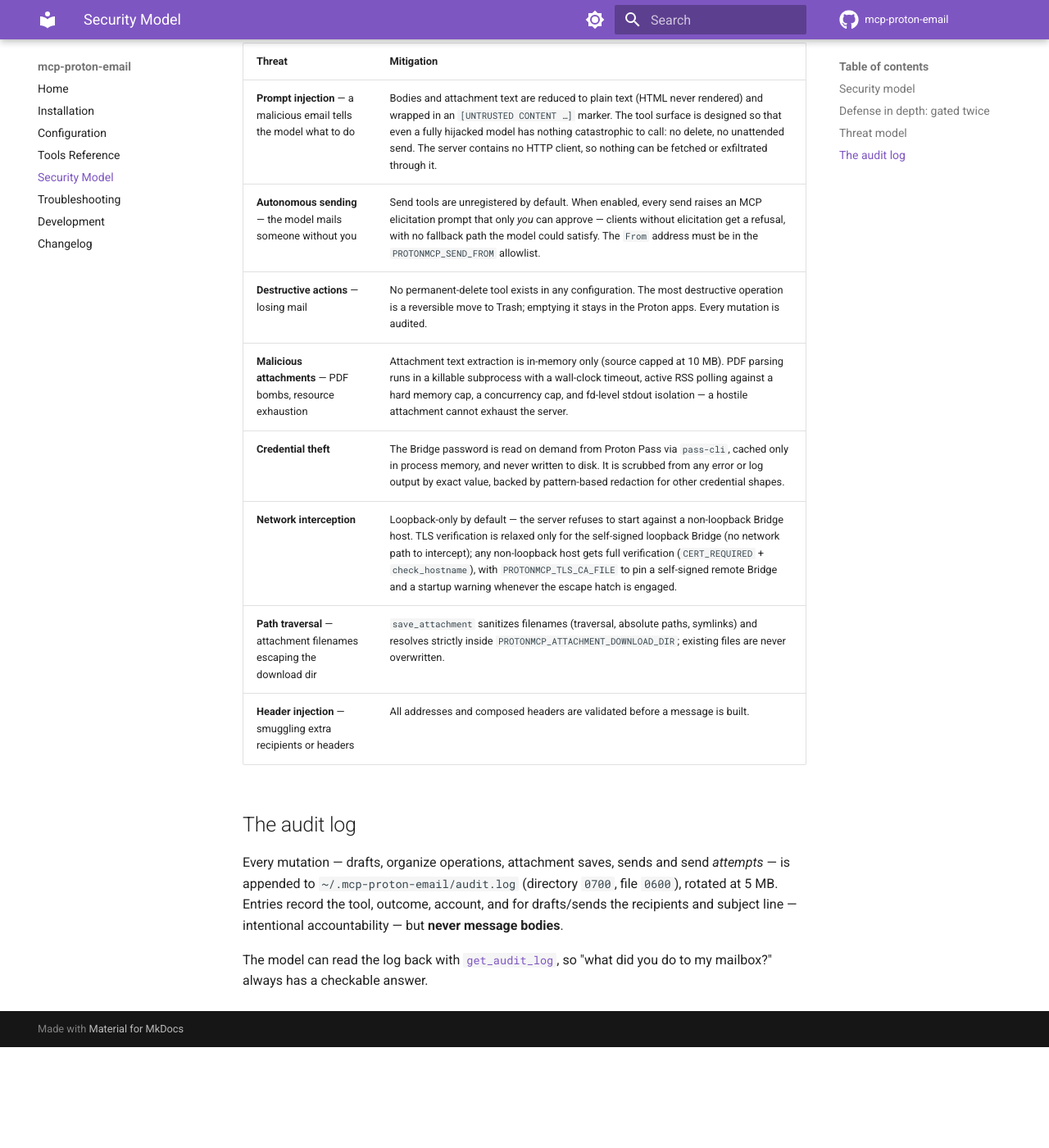
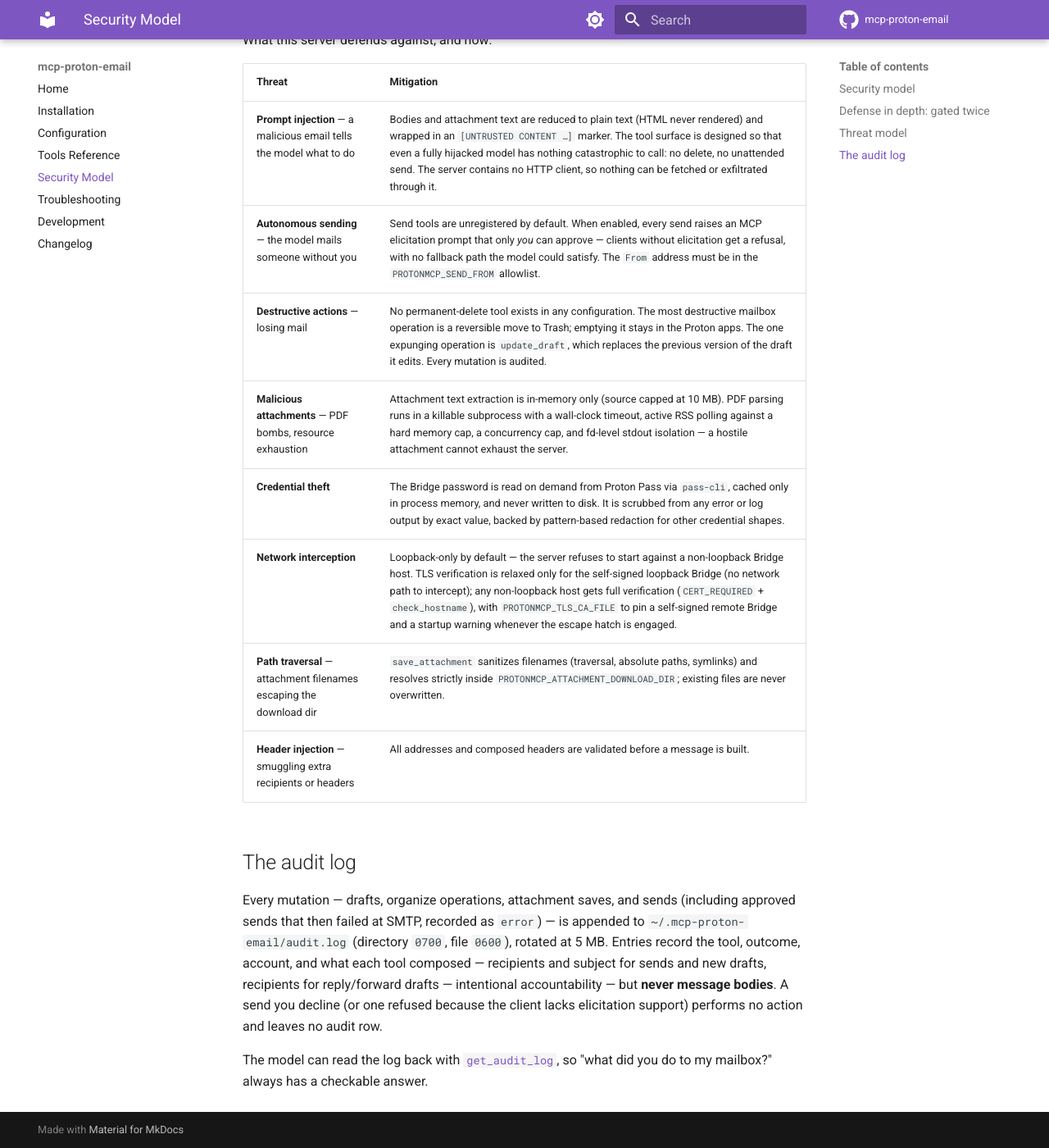
Before and after one commit to alex-pradas/mcp-proton-email, an MkDocs documentation site: the page built from docs/security.md, in a window 1280 px wide and 1400 px high, scrolled down 1412 px. Shown: the whole window at 82% size. Built offline with MkDocs 1.6.1 and Material for MkDocs 9.7.7, drawn with Linux system fonts in a browser that asks for light colours; comment, search, counter and statistics services are not loaded; before the commit the page ends 2689 px from its top, so only the background shows below that; some of the changed text lies outside the part shown.

Commit message:
Docs accuracy pass from source audit; bump actions off Node 20
Two audit agents cross-checked every docs claim against the source.
All tool signatures, defaults, return shapes, gating rules, security
mechanisms, and counts verified correct; this fixes the 17 wording
findings, most notably: the stale '90 tests' count; precise audit-log
coverage (declined/refused sends leave no row; 'error' = SMTP failed
after approval); update_draft's expunge qualifying the 'reversible
Trash' claim; reply_all's exact cc-exclusion set; From is always the
first SEND_FROM entry. Plus smaller precision fixes (error collapsing,
0600 chmod, remove_label return, true/1/yes booleans, USERNAME alias,
MAX_ATTACHMENT_CHARS cap, MacPorts order, audit-log file output).

CI: checkout v4->v7, setup-uv v5->v9.0.0 (no floating v9 tag exists),
upload-pages-artifact v3->v5 paired with deploy-pages v4->v5.

```diff
--- a/README.md
+++ b/README.md
@@ -225,10 +225,10 @@
 
 | Variable | Default | Meaning |
 |---|---|---|
-| `USERNAMES` | — (required) | Bridge IMAP username(s), comma-separated; first is primary |
+| `USERNAMES` | — (required) | Bridge IMAP username(s), comma-separated; first is primary (singular `USERNAME` is accepted too) |
 | `PASS_VAULT` | `Agent` | Proton Pass vault holding the Bridge password |
 | `PASS_ITEM` | `proton-bridge` | Item title within that vault |
-| `PASS_CLI` | auto-discovered | Path to the pass-cli binary; set only if it lives somewhere unusual (discovery: this override → `PATH` → Homebrew/MacPorts/`~/.local/bin`/`~/.cargo/bin`) |
+| `PASS_CLI` | auto-discovered | Path to the pass-cli binary; set only if it lives somewhere unusual (discovery: this override → `PATH` → Homebrew → `~/.local/bin` → `~/.cargo/bin` → MacPorts) |
 | `ALLOW_SEND` | `false` | Register send tools |
 | `READ_ONLY` | `false` | Kill-switch: disables ALL mutation (drafts, organize, send, saves) |
 | `SEND_FROM` | primary username | Allowlist of From addresses, comma-separated |
@@ -315,8 +315,9 @@
   files are never overwritten.
 - **Audit log**: every mutation is appended to
   `~/.mcp-proton-email/audit.log` (dir `0700`, file `0600`, **no message
-  bodies**), rotated at 5 MB. It does record recipients and subject lines of
-  sends/drafts (intentional accountability — these can be sensitive), and the
+  bodies**), rotated at 5 MB. It does record what each mutation composed —
+  recipients and subject lines of sends and new drafts (intentional
+  accountability — these can be sensitive), and the
   model can read it back via `get_audit_log` to answer "what did you do?".
 - **Secret scrubbing**: the Bridge password is scrubbed from any error/log
   output by exact value (registered when read into memory), backed by
@@ -390,7 +391,9 @@
   not extracted.
 - `forward` / `create_forward_draft` carry the message text, not its
   attachments.
-- Permanent deletion is deliberately impossible — use the Proton apps.
+- Permanent deletion is deliberately impossible — use the Proton apps. (The
+  one expunging operation is `update_draft`, which replaces the previous
+  version of the draft it edits.)
 
 <!-- --8<-- [end:limitations] -->
 
--- a/docs/security.md
+++ b/docs/security.md
@@ -20,7 +20,7 @@
 |---|---|
 | **Prompt injection** — a malicious email tells the model what to do | Bodies and attachment text are reduced to plain text (HTML never rendered) and wrapped in an `[UNTRUSTED CONTENT …]` marker. The tool surface is designed so that even a fully hijacked model has nothing catastrophic to call: no delete, no unattended send. The server contains no HTTP client, so nothing can be fetched or exfiltrated through it. |
 | **Autonomous sending** — the model mails someone without you | Send tools are unregistered by default. When enabled, every send raises an MCP elicitation prompt that only *you* can approve — clients without elicitation get a refusal, with no fallback path the model could satisfy. The `From` address must be in the `PROTONMCP_SEND_FROM` allowlist. |
-| **Destructive actions** — losing mail | No permanent-delete tool exists in any configuration. The most destructive operation is a reversible move to Trash; emptying it stays in the Proton apps. Every mutation is audited. |
+| **Destructive actions** — losing mail | No permanent-delete tool exists in any configuration. The most destructive mailbox operation is a reversible move to Trash; emptying it stays in the Proton apps. The one expunging operation is `update_draft`, which replaces the previous version of the draft it edits. Every mutation is audited. |
 | **Malicious attachments** — PDF bombs, resource exhaustion | Attachment text extraction is in-memory only (source capped at 10 MB). PDF parsing runs in a killable subprocess with a wall-clock timeout, active RSS polling against a hard memory cap, a concurrency cap, and fd-level stdout isolation — a hostile attachment cannot exhaust the server. |
 | **Credential theft** | The Bridge password is read on demand from Proton Pass via `pass-cli`, cached only in process memory, and never written to disk. It is scrubbed from any error or log output by exact value, backed by pattern-based redaction for other credential shapes. |
 | **Network interception** | Loopback-only by default — the server refuses to start against a non-loopback Bridge host. TLS verification is relaxed only for the self-signed loopback Bridge (no network path to intercept); any non-loopback host gets full verification (`CERT_REQUIRED` + `check_hostname`), with `PROTONMCP_TLS_CA_FILE` to pin a self-signed remote Bridge and a startup warning whenever the escape hatch is engaged. |
@@ -29,11 +29,15 @@
 
 ## The audit log
 
-Every mutation — drafts, organize operations, attachment saves, sends and
-send *attempts* — is appended to `~/.mcp-proton-email/audit.log` (directory
-`0700`, file `0600`), rotated at 5 MB. Entries record the tool, outcome,
-account, and for drafts/sends the recipients and subject line — intentional
-accountability — but **never message bodies**.
+Every mutation — drafts, organize operations, attachment saves, and sends
+(including approved sends that then failed at SMTP, recorded as `error`) —
+is appended to `~/.mcp-proton-email/audit.log` (directory `0700`, file
+`0600`), rotated at 5 MB. Entries record the tool, outcome, account, and
+what each tool composed — recipients and subject for sends and new drafts,
+recipients for reply/forward drafts — intentional accountability — but
+**never message bodies**. A send you decline (or one refused because the
+client lacks elicitation support) performs no action and leaves no audit
+row.
 
 The model can read the log back with
 [`get_audit_log`](tools.md#get_audit_log), so "what did you do to my
--- a/docs/tools.md
+++ b/docs/tools.md
@@ -13,16 +13,20 @@
 |---|---|---|
 | [Read](#read-tools) | 6 | always |
 | [Diagnostics](#diagnostics) | 3 | always |
-| [Drafts](#draft-tools) | 4 | `PROTONMCP_READ_ONLY` is not `true` |
-| [Organize](#organize-tools) | 11 | `PROTONMCP_READ_ONLY` is not `true` |
-| [Attachments](#attachments) | 1 | `PROTONMCP_READ_ONLY` is not `true` |
-| [Send](#send-tools) | 4 | `PROTONMCP_ALLOW_SEND=true` and not read-only |
+| [Drafts](#draft-tools) | 4 | `PROTONMCP_READ_ONLY` not enabled |
+| [Organize](#organize-tools) | 11 | `PROTONMCP_READ_ONLY` not enabled |
+| [Attachments](#attachments) | 1 | `PROTONMCP_READ_ONLY` not enabled |
+| [Send](#send-tools) | 4 | `PROTONMCP_ALLOW_SEND` enabled and not read-only |
+
+Boolean variables treat `true`, `1`, or `yes` (case-insensitive) as enabled.
 
 ## Conventions
 
 - **`account`** — every mail tool accepts an optional `account` parameter
   (one of the configured `PROTONMCP_USERNAMES`; defaults to the first,
-  primary one). It is omitted from the parameter tables below.
+  primary one) — every tool except `runtime_status` and `get_audit_log`,
+  which never touch the mailbox. It is omitted from the parameter tables
+  below.
 - **Addressing** — messages are identified by `folder` + `uid`, exactly as
   returned by [`search_messages`](#search_messages) or
   [`get_thread`](#get_thread).
@@ -35,8 +39,9 @@
 - **Auditing** — every mutation (drafts, organize, saves, sends) is appended
   to the local audit log and can be read back with
   [`get_audit_log`](#get_audit_log).
-- **Errors** — tool errors are collapsed to uniform messages so nothing
-  sensitive can leak through exception text.
+- **Errors** — unexpected exceptions are collapsed to
+  `<tool> failed: <ExceptionType>: <message>` with secrets redacted and
+  length capped; deliberate tool errors keep their (secret-free) detail.
 
 ## Read tools
 
@@ -177,7 +182,8 @@
 ### update_draft
 
 Replace fields of an existing draft (addressed by its Drafts-folder uid).
-Omitted fields keep their current values.
+Omitted fields keep their current values (the preserved body is the old
+draft's plain-text extraction, truncated at `MAX_BODY_CHARS`).
 
 | Parameter | Type | Default | Notes |
 |---|---|---|---|
@@ -197,7 +203,7 @@
 | `folder` | str | required | of the message being replied to |
 | `uid` | int | required | |
 | `body` | str | required | your reply text (original is quoted below it) |
-| `reply_all` | bool | `false` | cc all other recipients, excluding your own addresses |
+| `reply_all` | bool | `false` | cc the other recipients, excluding the reply target and your own addresses (`SEND_FROM` plus the primary username) |
 
 **Returns:** `{folder, uid}` of the draft.
 
@@ -316,7 +322,8 @@
 ### save_attachment
 
 Save one attachment into the allowlisted download directory — the only place
-this server can ever write a file.
+this server can ever write mail content. (Its only other file output is its
+own audit log in `~/.mcp-proton-email/`.)
 
 | Parameter | Type | Default | Notes |
 |---|---|---|---|
@@ -328,19 +335,23 @@
 
 **Notes:** writes only inside `PROTONMCP_ATTACHMENT_DOWNLOAD_DIR`; filenames
 are sanitized against traversal, absolute paths and symlinks; existing files
-are **never overwritten**; the file is created with mode `0600`; every save
-is audited with path and size.
+are **never overwritten**; the file's permissions are set to `0600`; every
+save is audited with path and size.
 
 ## Send tools
 
-These tools exist only when `PROTONMCP_ALLOW_SEND=true` (and not read-only).
+These tools exist only when `PROTONMCP_ALLOW_SEND` is enabled (and not
+read-only).
 Every send raises an **MCP elicitation** — your client renders an
 approve/decline prompt showing from/to/cc/bcc/subject and a body preview, and
 only *your* click approves it. The model cannot answer the prompt. On clients
 without elicitation support, send tools refuse; **there is no fallback**
-confirmation path by design. The `From` address is validated against the
-`PROTONMCP_SEND_FROM` allowlist, and every attempt is audited as `sent` or
-`error`. Annotations: `destructiveHint: true`, `openWorldHint: true`.
+confirmation path by design. The `From` address is always the first
+`PROTONMCP_SEND_FROM` entry — there is no From parameter — and is checked
+against the allowlist. Every transmission is audited as `sent`, or `error`
+if SMTP fails after approval; a send you decline, or one refused before
+approval, performs no action and leaves no audit entry. Annotations:
+`destructiveHint: true`, `openWorldHint: true`.
 
 ### send_email
 
@@ -369,7 +380,8 @@
 ### reply_all
 
 Reply to all recipients of a message, after human approval. The cc list is
-the original recipients minus your own addresses.
+the original recipients minus the reply target and your own addresses (the
+`PROTONMCP_SEND_FROM` allowlist plus the primary username).
 
 | Parameter | Type | Default | Notes |
 |---|---|---|---|
```
Also changed, not shown: other parts of README.md (+3 -3 lines), other parts of docs/tools.md (+2 -2 lines), 2 other files.
